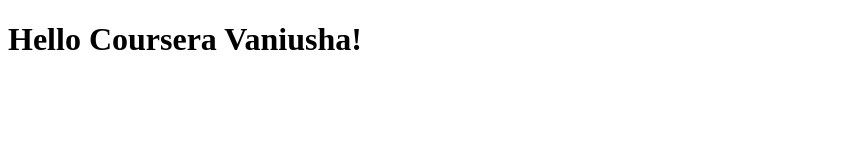
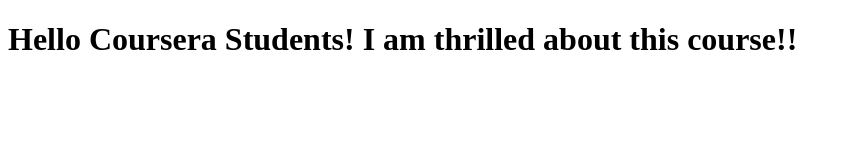
Before and after one commit to MarcusAdauge/angular-coursera, a plain HTML site: page index.html in a window 1280 px wide. Shown: the whole page, without its empty margins (0-850 px from the left). Drawn offline with Linux system fonts and the light colour scheme.

Commit message:
change index file

```diff
--- a/index.html
+++ b/index.html
@@ -2,9 +2,9 @@
 <html>
   <head>
     <meta charset="utf-8">
-    <title>Hello Coursera Vanea</title>
+    <title>Hello Coursera</title>
   </head>
   <body>
-    <h1>Hello Coursera Vaniusha!</h1>
+    <h1>Hello Coursera Students! I am thrilled about this course!!</h1>
   </body>
 </html>
```
